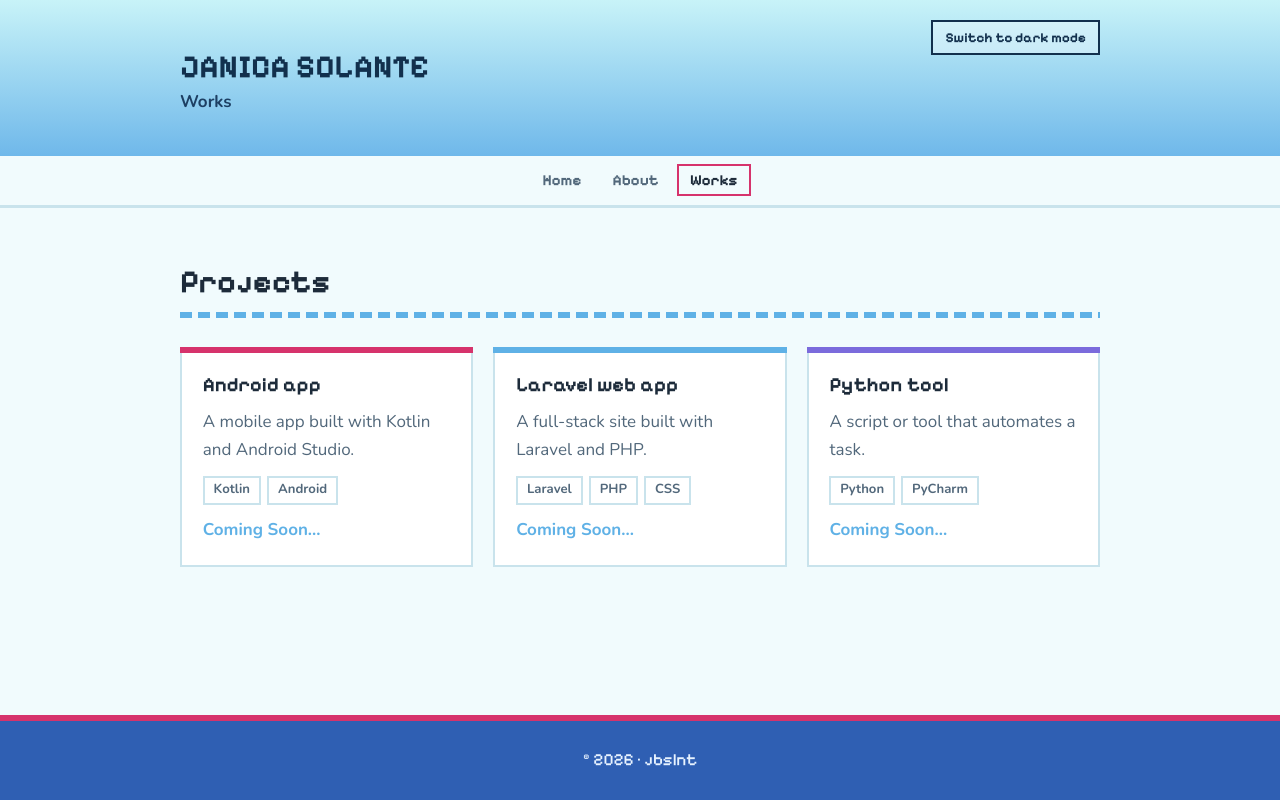
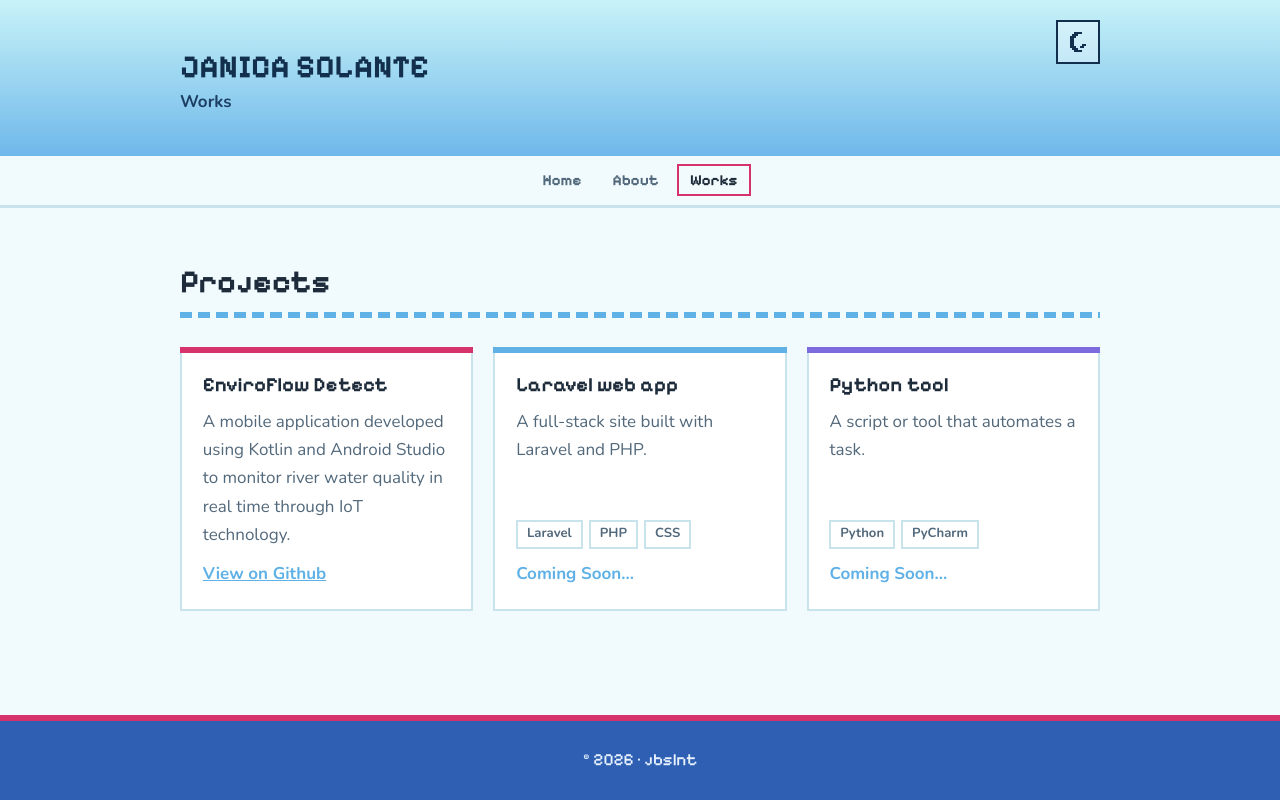
Before and after one commit to jbslnt/my_portfolio, a website: page works.html in a window 1280 px wide. Drawn offline with nearby package versions, Linux system fonts and the light colour scheme; files whose address does not match are found by name.

Commit message:
enhance theme toggle accessibility and update project descriptions

```diff
--- a/script.js
+++ b/script.js
@@ -6,7 +6,8 @@ function setTheme(theme) {
   const isDark = theme === 'dark';
   document.documentElement.dataset.theme = theme;
   themeToggle.setAttribute('aria-pressed', String(isDark));
-  themeToggle.textContent = isDark ? 'Switch to light mode' : 'Switch to dark mode';
+  themeToggle.setAttribute('aria-label', isDark ? 'Switch to light mode' : 'Switch to dark mode');
+  themeToggle.setAttribute('title', isDark ? 'Switch to light mode' : 'Switch to dark mode');
 }
 
 setTheme(savedTheme === 'dark' || savedTheme === 'light'
--- a/styles.css
+++ b/styles.css
@@ -202,3 +202,9 @@ h2::after{content:"";display:block;width:100%;height:6px;margin-top:.7rem;backgr
 footer{border-top:6px solid var(--pink)}
 
 @media (prefers-reduced-motion: reduce){.portrait{animation:none}.chip,.card{transition:none}}
+
+.theme-toggle{display:grid;place-items:center;width:44px;height:44px;padding:0}
+.theme-toggle svg{width:24px;height:24px;shape-rendering:crispEdges}
+.theme-toggle .i-sun{display:none}
+:root[data-theme="dark"] .theme-toggle .i-sun{display:block}
+:root[data-theme="dark"] .theme-toggle .i-moon{display:none}
--- a/works.html
+++ b/works.html
@@ -10,14 +10,33 @@
 </head>
 <body>
 <header class="page-header"><div class="wrap">
-  <button type="button" class="theme-toggle" id="themeToggle" aria-pressed="false">Switch to dark mode</button>
+  <button type="button" class="theme-toggle" id="themeToggle" aria-pressed="false" aria-label="Switch to dark mode" title="Switch to dark mode">
+    <svg class="i-moon" viewBox="0 0 12 12" fill="currentColor" aria-hidden="true">
+      <rect x="4" y="1" width="4" height="1"/><rect x="3" y="2" width="3" height="1"/>
+      <rect x="2" y="3" width="3" height="1"/><rect x="2" y="4" width="2" height="4"/>
+      <rect x="2" y="8" width="3" height="1"/><rect x="3" y="9" width="3" height="1"/>
+      <rect x="4" y="10" width="4" height="1"/><rect x="7" y="8" width="2" height="1"/>
+      <rect x="8" y="7" width="2" height="1"/>
+    </svg>
+    <svg class="i-sun" viewBox="0 0 12 12" fill="currentColor" aria-hidden="true">
+      <rect x="4" y="4" width="4" height="4"/>
+      <rect x="5" y="1" width="2" height="2"/><rect x="5" y="9" width="2" height="2"/>
+      <rect x="1" y="5" width="2" height="2"/><rect x="9" y="5" width="2" height="2"/>
+      <rect x="2" y="2" width="1" height="1"/><rect x="9" y="2" width="1" height="1"/>
+      <rect x="2" y="9" width="1" height="1"/><rect x="9" y="9" width="1" height="1"/>
+    </svg>
+  </button>
   <p class="name">JANICA SOLANTE</p><p class="role">Works</p>
 </div></header>
 <nav class="nav" aria-label="Main navigation"><div class="wrap">
   <a href="index.html">Home</a><a href="about.html">About</a><a class="active" href="works.html">Works</a>
 </div></nav>
 <main><section id="projects"><div class="wrap"><h2>Projects</h2><div class="grid">
-  <article class="card android" id="android-app"><h3>Android app</h3><p>A mobile app built with Kotlin and Android Studio.</p><div class="tags"><span>Kotlin</span><span>Android</span></div><span class="soon">Coming Soon...</span></article>
+  <article class="card android">
+      <h3>EnviroFlow Detect</h3>
+      <p>A mobile application developed using Kotlin and Android Studio to monitor river water quality in real time through IoT technology.</p>
+      <a href="https://github.com/aVeryTinySoapy/ED_System">View on Github</a>
+    </article>
   <article class="card laravel-app" id="laravel-app"><h3>Laravel web app</h3><p>A full-stack site built with Laravel and PHP.</p><div class="tags"><span>Laravel</span><span>PHP</span><span>CSS</span></div><span class="soon">Coming Soon...</span></article>
   <article class="card python-tool" id="python-tool"><h3>Python tool</h3><p>A script or tool that automates a task.</p><div class="tags"><span>Python</span><span>PyCharm</span></div><span class="soon">Coming Soon...</span></article>
 </div></div></section></main>
```
Also changed, not shown: about.html (+17 -2 lines), index.html (+19 -4 lines).
